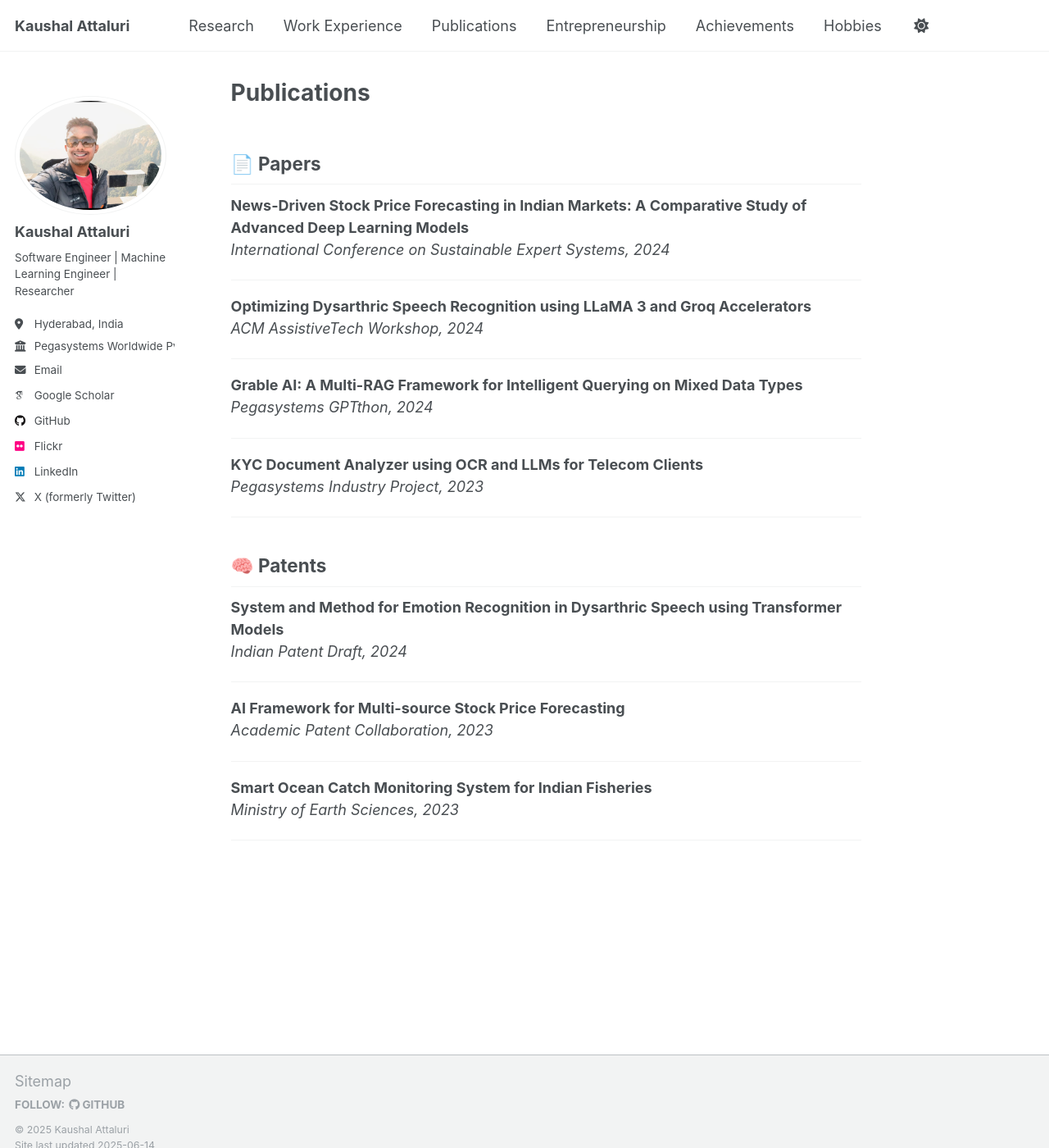
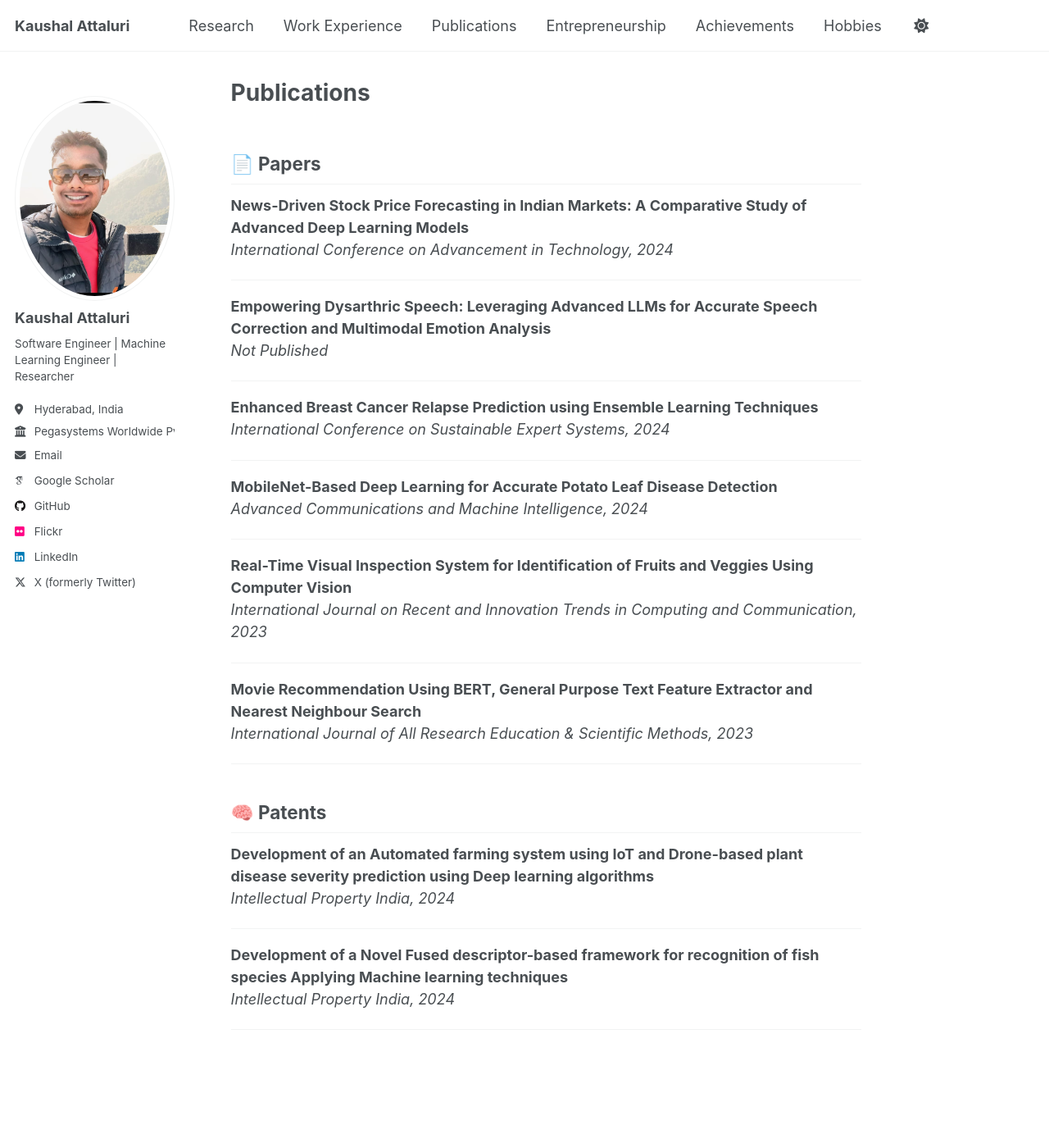
Before and after one commit to kaushalattaluri/kaushalattaluri.github.io, a Jekyll site: the page built from _pages/projects.md, in a window 1280 px wide and 1400 px high. Shown: the whole window at 82% size. Built offline with Jekyll 4.4.1, drawn with Linux system fonts in a browser that asks for light colours; some web fonts are replaced.

Commit message:
added publications

```diff
--- a/_pages/projects.md
+++ b/_pages/projects.md
@@ -10,22 +10,32 @@ author_profile: true
 
 
 **News-Driven Stock Price Forecasting in Indian Markets: A Comparative Study of Advanced Deep Learning Models**
+*International Conference on Advancement in Technology, 2024*
+
+---
+
+**Empowering Dysarthric Speech: Leveraging Advanced LLMs for Accurate Speech Correction and Multimodal Emotion Analysis**
+*Not Published*
+
+---
+
+**Enhanced Breast Cancer Relapse Prediction using Ensemble Learning Techniques**
 *International Conference on Sustainable Expert Systems, 2024*
 
 ---
 
-**Optimizing Dysarthric Speech Recognition using LLaMA 3 and Groq Accelerators**
-*ACM AssistiveTech Workshop, 2024*
+**MobileNet-Based Deep Learning for Accurate Potato Leaf Disease Detection**
+*Advanced Communications and Machine Intelligence, 2024*
 
 ---
 
-**Grable AI: A Multi-RAG Framework for Intelligent Querying on Mixed Data Types**
-*Pegasystems GPTthon, 2024*
+**Real-Time Visual Inspection System for Identification of Fruits and Veggies Using Computer Vision**
+*International Journal on Recent and Innovation Trends in Computing and Communication, 2023*
 
 ---
 
-**KYC Document Analyzer using OCR and LLMs for Telecom Clients**
-*Pegasystems Industry Project, 2023*
+**Movie Recommendation Using BERT, General Purpose Text Feature Extractor and Nearest Neighbour Search**
+*International Journal of All Research Education & Scientific Methods, 2023*
 
 ---
 
@@ -33,17 +43,12 @@ author_profile: true
 
 
 
-**System and Method for Emotion Recognition in Dysarthric Speech using Transformer Models**
-*Indian Patent Draft, 2024*
+**Development of an Automated farming system using IoT and Drone-based plant disease severity prediction using Deep learning algorithms**
+*Intellectual Property India, 2024*
 
 ---
 
-**AI Framework for Multi-source Stock Price Forecasting**
-*Academic Patent Collaboration, 2023*
+**Development of a Novel Fused descriptor-based framework for recognition of fish species Applying Machine learning techniques**
+*Intellectual Property India, 2024*
 
 ---
-
-**Smart Ocean Catch Monitoring System for Indian Fisheries**
-*Ministry of Earth Sciences, 2023*
-
----
--- a/_sass/layout/_sidebar.scss
+++ b/_sass/layout/_sidebar.scss
@@ -92,10 +92,10 @@
     width: auto;
     height: auto;
   }
-
+/*
   img {
-    max-height: 400px;
-    max-width: 185px;
+    max-height: 100px;
+    max-width: 105px;
     border-radius: 50%;
 
     @include breakpoint($large) {
@@ -103,8 +103,21 @@
       border: 1px solid var(--global-border-color);
     }
   }
+*/
+
+img {
+  width: 250px;
+  height: 250px;
+  object-fit: cover;
+  aspect-ratio: 1 / 1;
+  border-radius: 50%;
+
+  @include breakpoint($large) {
+    padding: 5px;
+    border: 1px solid var(--global-border-color);
+  }
 }
-
+}
 .author__content {
   display: table-cell;
   vertical-align: top;
```
Also changed, not shown: _pages/about.md (+2 -0 lines).
